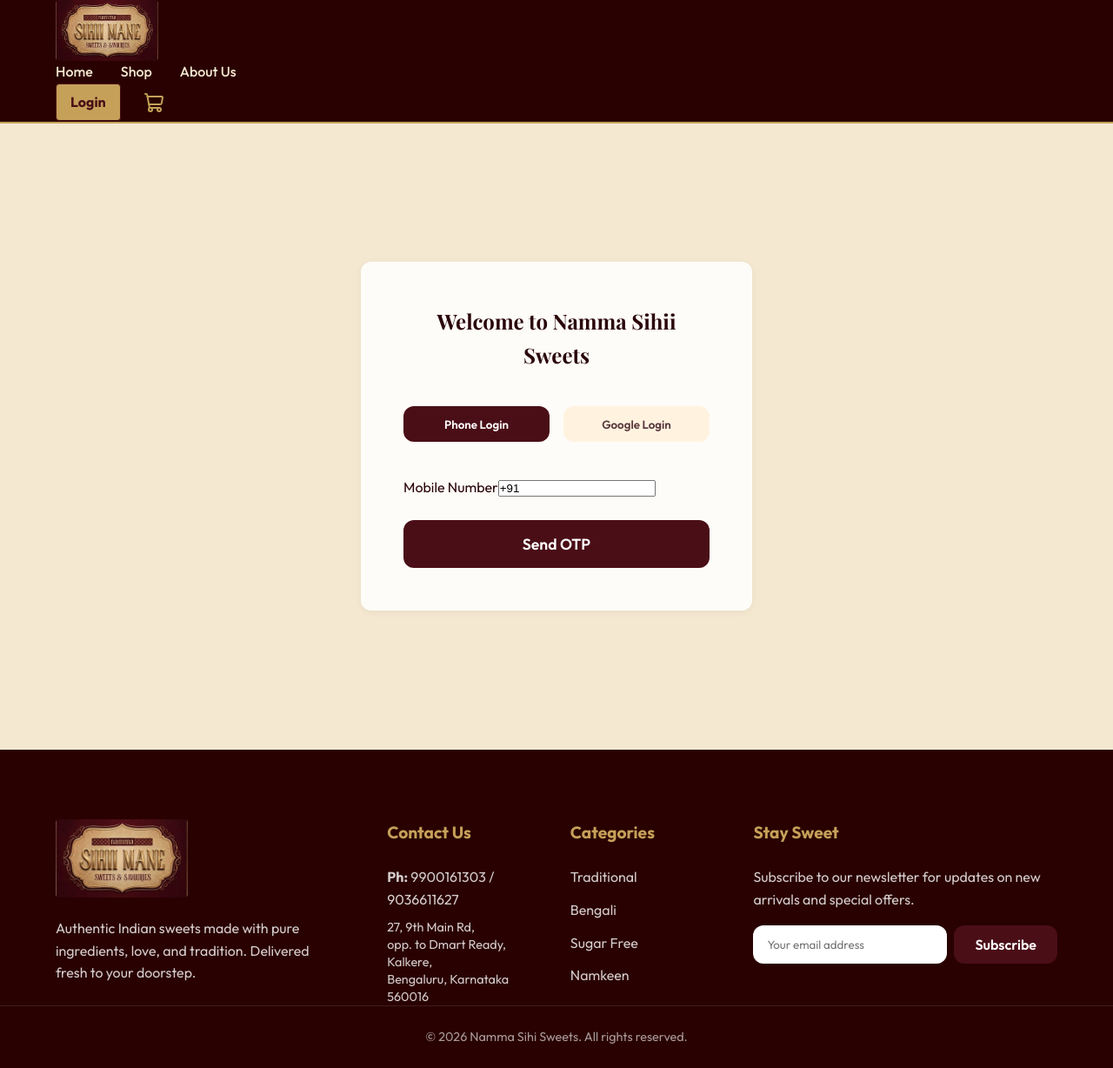
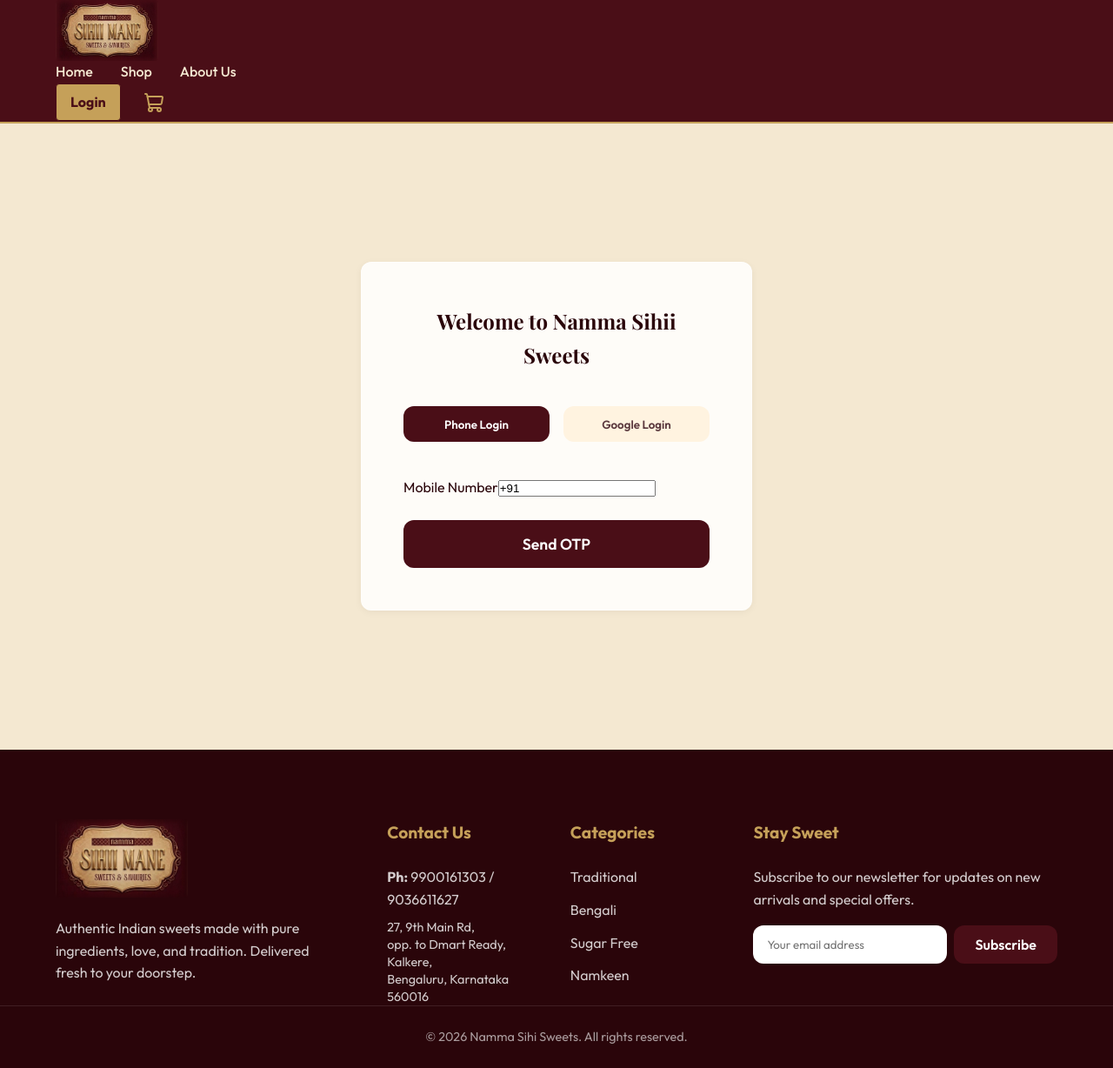
Before and after one commit to ROHITH05012005/namma-sihii-sweets, a React (Vite) app: page /login in a window 1280 px wide. Shown: the whole page at 87% size. Built offline with nearby package versions, Linux system fonts and the light colour scheme; no server answers; a web font is replaced by a local one.

Commit message:
Create true transparent-edge logo for flawless blending

```diff
--- a/src/components/Footer.jsx
+++ b/src/components/Footer.jsx
@@ -8,7 +8,7 @@ const Footer = () => {
       <div className="container footer-content">
         <div className="footer-brand">
           <Link to="/" style={{ display: 'inline-block', marginBottom: '16px' }}>
-            <img src="/logo.jpg" alt="Namma Sihii Sweets Logo" style={{ height: '90px', borderRadius: '4px' }} />
+            <img src="/logo_blended.png" alt="Namma Sihii Sweets Logo" style={{ height: '90px', borderRadius: '4px' }} />
           </Link>
           <p className="footer-desc">
             Authentic Indian sweets made with pure ingredients, love, and tradition. Delivered fresh to your doorstep.
--- a/src/components/Navbar.jsx
+++ b/src/components/Navbar.jsx
@@ -12,10 +12,10 @@ const Navbar = () => {
   const [isOpen, setIsOpen] = React.useState(false);
 
   return (
-    <header className="navbar-container" style={{ backgroundColor: 'var(--primary-dark)', borderBottom: '2px solid var(--secondary)' }}>
+    <header className="navbar-container" style={{ backgroundColor: 'var(--primary)', borderBottom: '2px solid var(--secondary)' }}>
       <div className="container navbar-container" style={{ backgroundColor: 'transparent' }}>
         <Link to="/" className="navbar-logo" style={{ display: 'flex', alignItems: 'center' }}>
-          <img src="/logo.jpg" alt="Namma Sihii Sweets Logo" style={{ height: '70px', borderRadius: '4px' }} />
+          <img src="/logo_blended.png" alt="Namma Sihii Sweets Logo" style={{ height: '70px', borderRadius: '4px' }} />
         </Link>
 
         <nav className={`navbar-links ${isOpen ? 'open' : ''}`}>
--- a/src/index.css
+++ b/src/index.css
@@ -4,7 +4,7 @@
   /* Maroon & Gold Theme Palette */
   --primary: #4a0e17; /* Deep Maroon */
   --primary-light: #7a2835;
-  --primary-dark: #290100;
+  --primary-dark: #2a050a;
 
   --secondary: #c5a059; /* Gold */
   --secondary-light: #e8c98b;
```
Also changed, not shown: public/logo_blended.png (added).
